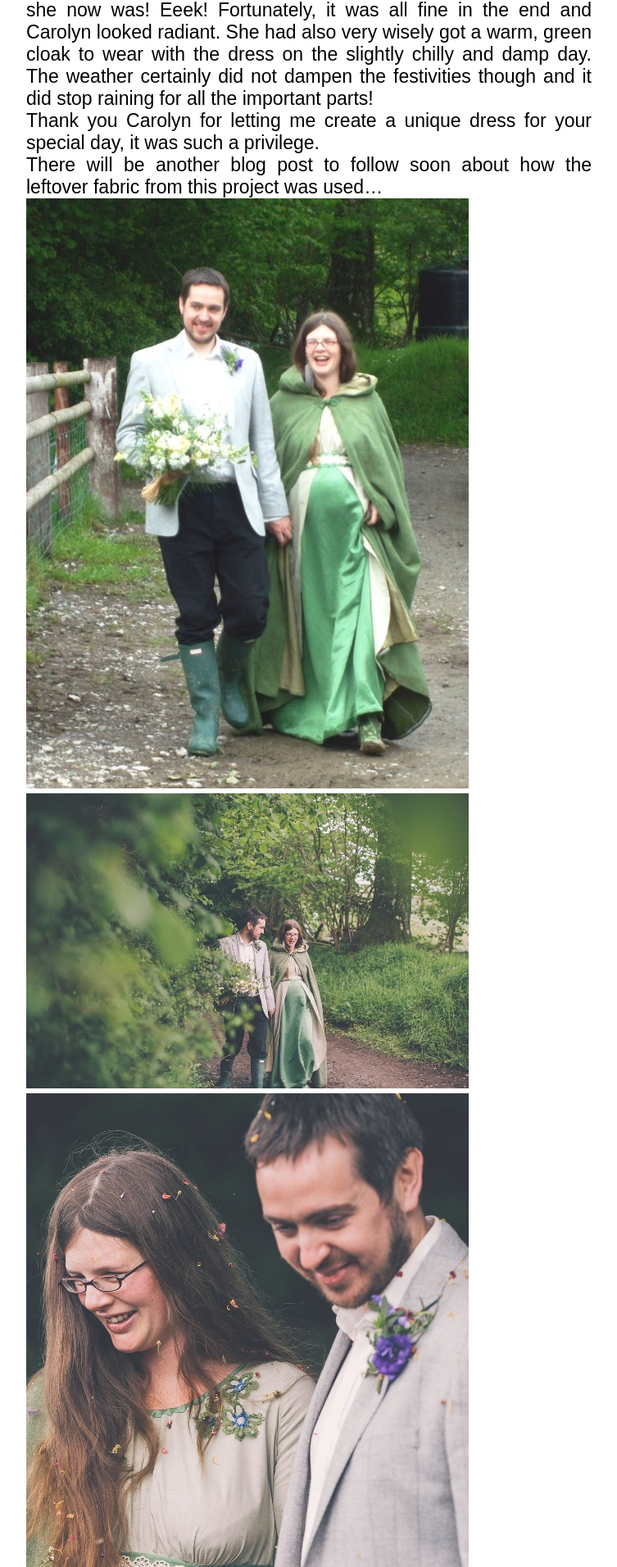
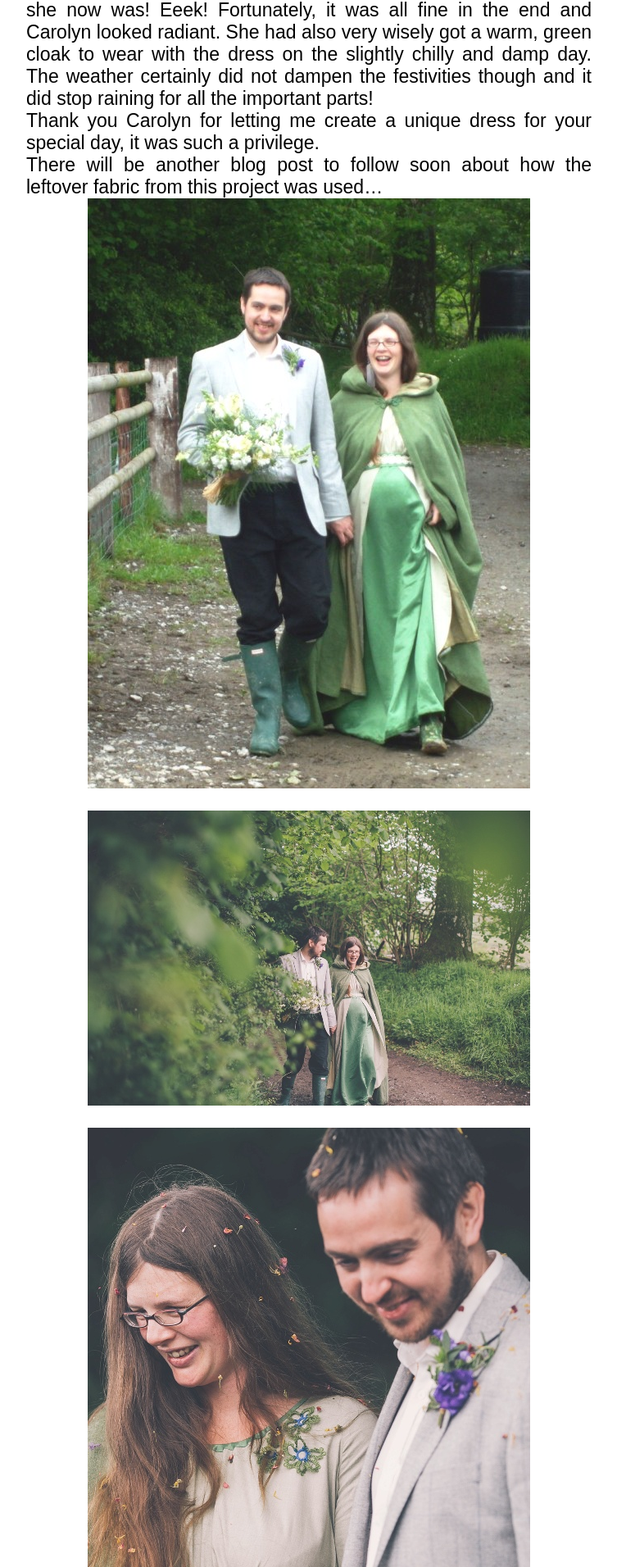
Before and after one commit to py1sl/jhdesigns_website, a Jekyll site: the page built from _posts/2016-11-26-Carolyn_Dress.html, in a window 1280 px wide. Shown: the part 3074-4986 px from the top of the page at 82% size, without its empty margins (148-901 px from the left). Built offline with Jekyll 4.4.1, drawn with Linux system fonts in a browser that asks for light colours; some web fonts are replaced.

Commit message:
update images to centre

```diff
--- a/_posts/2016-11-26-Carolyn_Dress.html
+++ b/_posts/2016-11-26-Carolyn_Dress.html
@@ -43,12 +43,12 @@ Thank you Carolyn for letting me create a unique dress for your special day, it
 <br>
 There will be another blog post to follow soon about how the leftover fabric from this project was used…
 <br>
-<img  src="/jhdesigns_website/images/02blog03_540.jpg" alt="Carolyns wedding dress" /> <br>
-<img  src="/jhdesigns_website/images/02blog04_540.jpg" alt="Carolyns wedding dress" /> <br>
-<img  src="/jhdesigns_website/images/02blog05_540.jpg" alt="Carolyns wedding dress" /> <br>
-<img  src="/jhdesigns_website/images/02blog06_540.jpg" alt="Carolyns wedding dress" /> <br>
-<img  src="/jhdesigns_website/images/02blog07_540.jpg" alt="Carolyns wedding dress" /> <br>
-<img  src="/jhdesigns_website/images/02blog08_540.jpg" alt="Carolyns wedding dress" /> <br>
+<img class="displayed" src="/jhdesigns_website/images/02blog03_540.jpg" alt="Carolyns wedding dress" /> <br>
+<img class="displayed" src="/jhdesigns_website/images/02blog04_540.jpg" alt="Carolyns wedding dress" /> <br>
+<img class="displayed" src="/jhdesigns_website/images/02blog05_540.jpg" alt="Carolyns wedding dress" /> <br>
+<img class="displayed" src="/jhdesigns_website/images/02blog06_540.jpg" alt="Carolyns wedding dress" /> <br>
+<img class="displayed" src="/jhdesigns_website/images/02blog07_540.jpg" alt="Carolyns wedding dress" /> <br>
+<img class="displayed" src="/jhdesigns_website/images/02blog08_540.jpg" alt="Carolyns wedding dress" /> <br>
 
 <br>
 Wedding photos by <a href = https://meliamelia.com/> Melia Melia Photography </a>
--- a/_posts/2016-11-27-Welcome.html
+++ b/_posts/2016-11-27-Welcome.html
@@ -40,8 +40,8 @@ My ‘day job’ for the last 10 years has been working in the environment secto
 </p>
 <br>
 
-<img src="/jhdesigns_website/images/01blog04_540.jpg" alt="garden" />
-<img src="/jhdesigns_website/images/01blog05_540.jpg" alt="garden" />
-<img src="/jhdesigns_website/images/01blog06_540.jpg" alt="garden" />
+<img class="displayed" src="/jhdesigns_website/images/01blog04_540.jpg" alt="garden" />
+<img class="displayed" src="/jhdesigns_website/images/01blog05_540.jpg" alt="garden" />
+<img class="displayed" src="/jhdesigns_website/images/01blog06_540.jpg" alt="garden" />
 
 </div>
```
